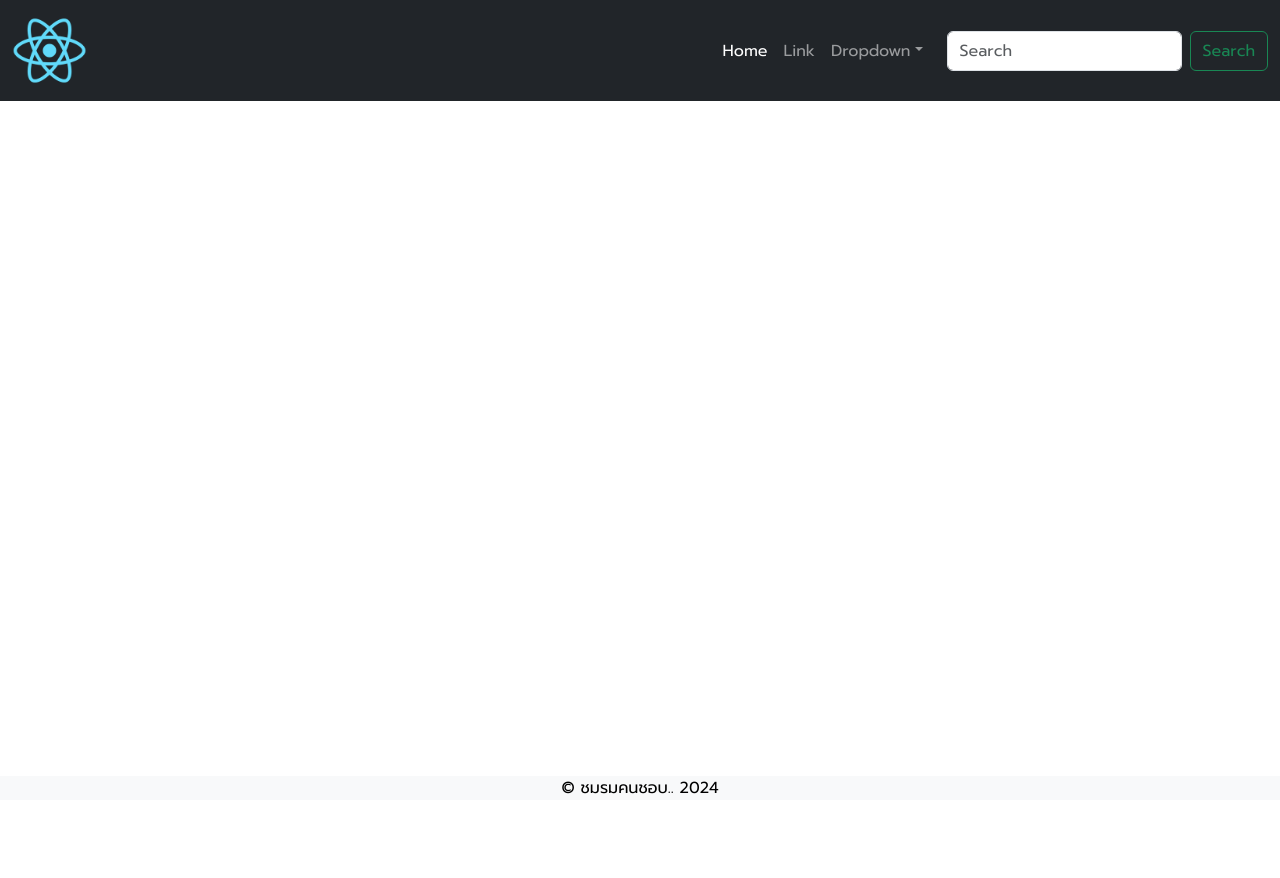
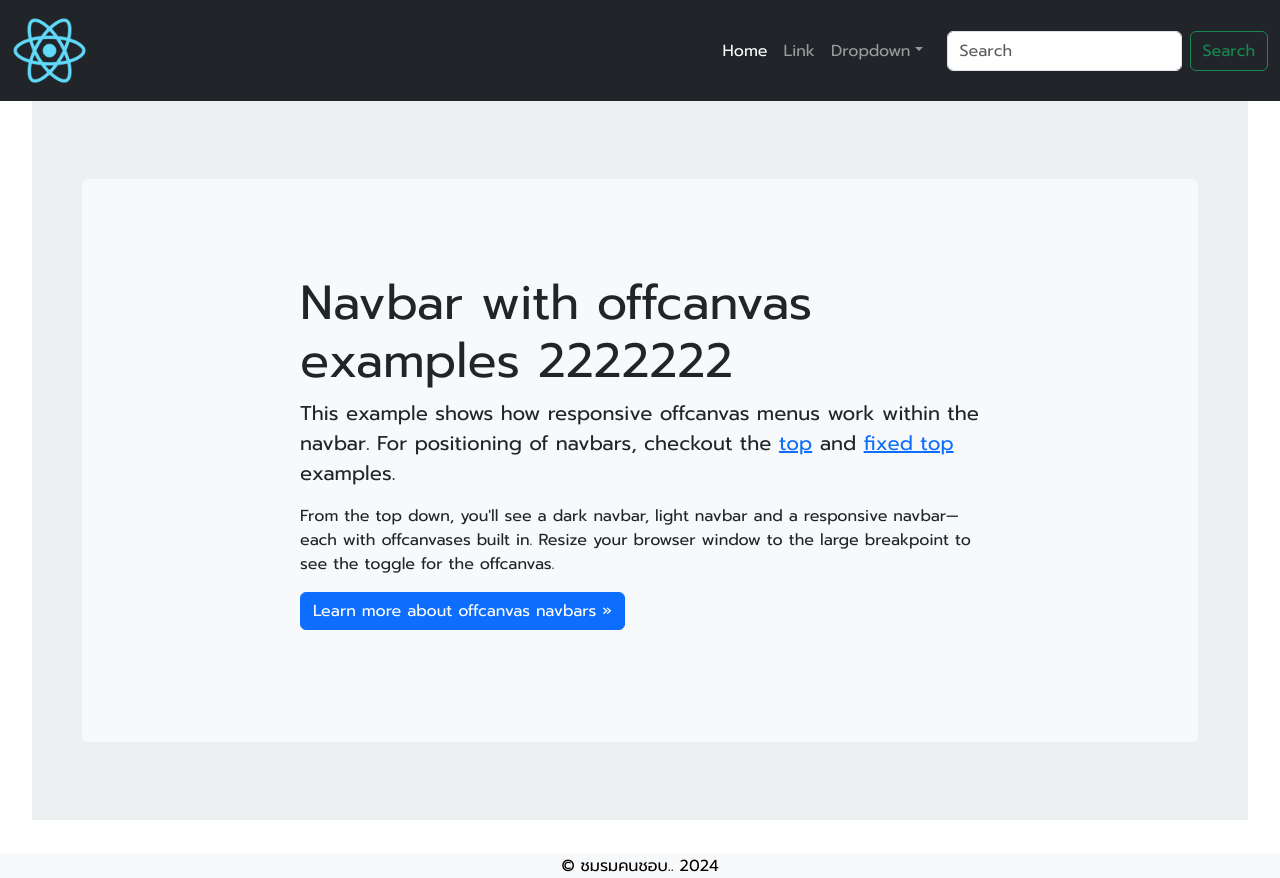
Before and after one commit to Chanin-Thunsiripattanatada/EcommerceWebsite_OnlineComputerShop_ReactRedux_SoftwareDesign, a React (Create React App) app: page /Content2 in a window 1280 px wide. Before the commit the page ends 800 px from the top, so only its background shows below. Built offline with nearby package versions, Linux system fonts and the light colour scheme.

Commit message:
Add link

```diff
--- a/src/App.js
+++ b/src/App.js
@@ -5,13 +5,15 @@ import 'bootstrap/dist/css/bootstrap.min.css';
 import Header from './component/Header';
 import Footer from './component/Footer';
 import Content1 from './component/Content1';
+import Content2 from './component/Content2';
 function App() {
   return (
     <div className="App">
       <BrowserRouter>
         <Header/>
         <Routes path="/">
-          <Route index element={<Content1 />} />
+          <Route index element={<><Content1 /><Content1 /></>} />
+          <Route path="Content2" element={<Content2 />} />
         </Routes>
         <Footer/>
       </BrowserRouter>
--- /dev/null
+++ b/src/component/Content2.jsx
@@ -0,0 +1,22 @@
+import React from "react";
+import '../App.css';
+const Content2 = () => {
+    return (
+        <main>
+            <div class="container my-5">
+                <div class="bg-light p-5 rounded">
+                    <div class="col-sm-8 py-5 mx-auto">
+                        <h1 class="display-5 fw-normal">Navbar with offcanvas examples 2222222</h1>
+                        <p class="fs-5">This example shows how responsive offcanvas menus work within the navbar. For positioning of navbars, checkout the <a href="/docs/5.2/examples/navbar-static/">top</a> and <a href="/docs/5.2/examples/navbar-fixed/">fixed top</a> examples.</p>
+                        <p>From the top down, you'll see a dark navbar, light navbar and a responsive navbar—each with offcanvases built in. Resize your browser window to the large breakpoint to see the toggle for the offcanvas.</p>
+                        <p>
+                            <a class="btn btn-primary" href="/docs/5.2/components/navbar/#offcanvas" role="button">Learn more about offcanvas navbars &raquo;</a>
+                        </p>
+                    </div>
+                </div>
+            </div>
+        </main>
+    )
+};
+
+export default Content2;
--- a/src/component/Header.jsx
+++ b/src/component/Header.jsx
@@ -21,7 +21,7 @@ const Header = () => {
           <div className="offcanvas-body">
             <ul className="navbar-nav justify-content-end flex-grow-1 pe-3">
               <li className="nav-item">
-                <Link className="nav-link active" aria-current="page" to="#">Home</Link>
+                <Link className="nav-link active" aria-current="page" to="/">Home</Link>
               </li>
               <li className="nav-item">
                 <Link className="nav-link" to="#">Link</Link>
@@ -31,7 +31,7 @@ const Header = () => {
                   Dropdown
                 </Link>
                 <ul className="dropdown-menu">
-                  <li><Link className="dropdown-item" to="#">Action</Link></li>
+                  <li><Link className="dropdown-item" to="/Content2">Content2</Link></li>
                   <li><Link className="dropdown-item" to="#">Another action</Link></li>
                   <li>
                     <hr className="dropdown-divider" />
```
